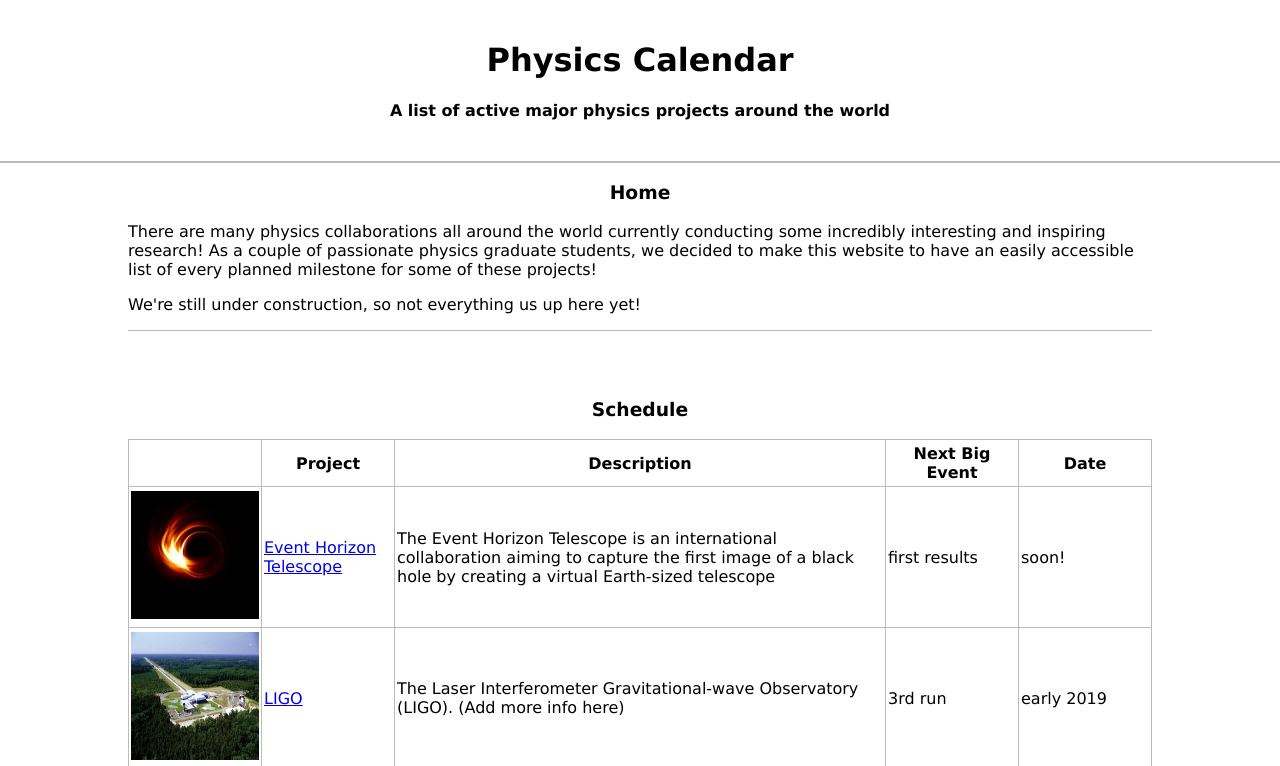
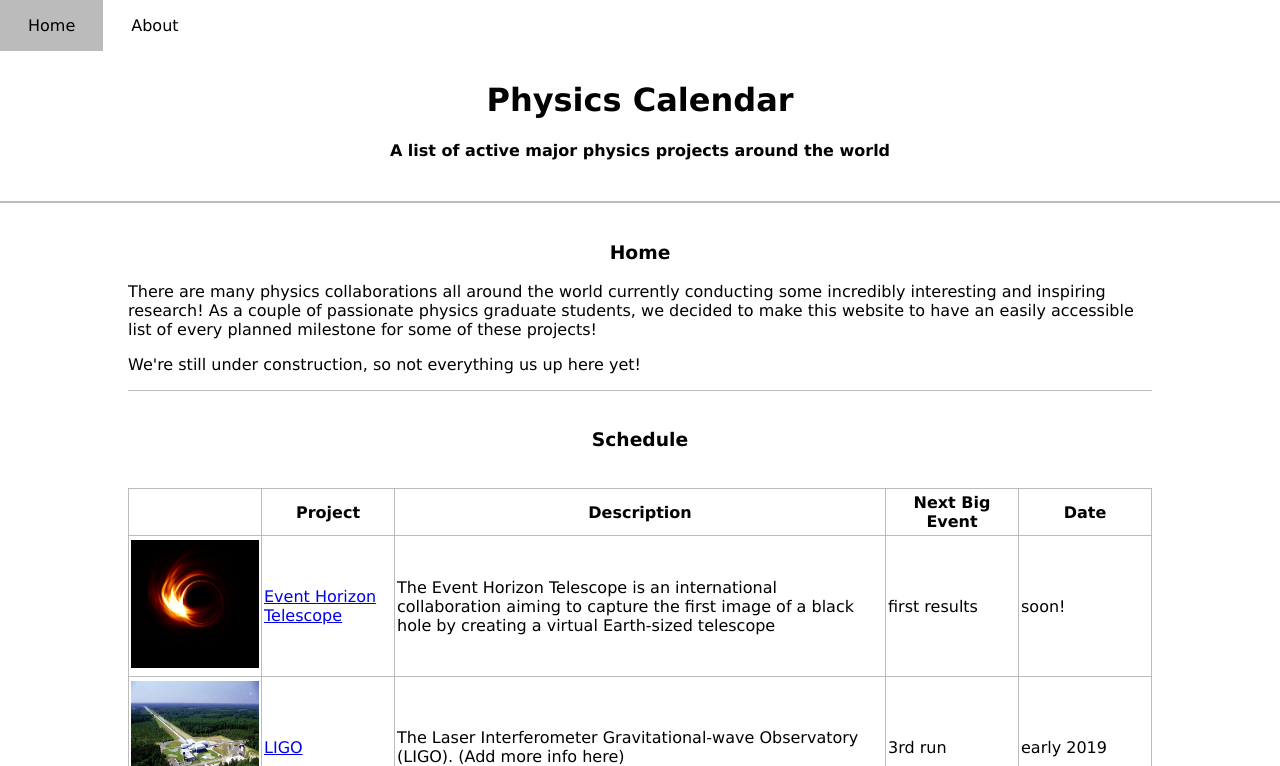
Before and after one commit to WSLockhart/phys_calendar, a plain HTML site: page index.html in a window 1280 px wide. Shown: the top 766 px of the page. Drawn offline with Linux system fonts and the light colour scheme.

Commit message:
Added about.html & navbar

```diff
--- a/css/style.css
+++ b/css/style.css
@@ -15,7 +15,7 @@ h1, h2, h3, h4, h5, h6 {
 .header {
     background: #fff;
     align-items: center;
-    padding-top: 20px;
+    padding-top: 60px;
     padding-bottom: 20px;
     margin: auto;
     left: 0;
@@ -23,17 +23,52 @@ h1, h2, h3, h4, h5, h6 {
     border-bottom: 2px solid #bbb;
 }
 
+.navbar-wrapper {
+    /* border-bottom: 2px solid #bbb; */
+    margin: 0;
+    position: absolute;
+    top: 0px;
+    background-color: #fff;
+    width: 100vw;
+}
+
+.navbar {
+    margin: auto;
+}
+
+.navbar li{
+    list-style-type: none;
+    display: block;
+    float: left;
+}
+
+.navbar li:not(:last-child) {
+    /* border-right: 1px solid #bbb; */
+}
+
+.navbar li a {
+    display: block;
+    color: #000;
+    text-decoration: none;
+    padding: 16px 28px;
+}
+
+.navbar li a:hover {
+    background-color: #bbb;
+}
+
 .content {
     width: 80vw;
     margin: auto;
+    padding-top: 20px;
 }
 
 .content-table {
     float: none;
     display: block;
-    padding-top: 50px;
     margin: auto;
     width: 80vw;
+    padding-top: 20px;
 }
 
 .paragraph1 {
--- a/index.html
+++ b/index.html
@@ -8,6 +8,13 @@
 
 </head>
 <body>
+
+    <div class="navbar-wrapper">
+        <div class="navbar">
+            <li><a href="#">Home</a></li>
+            <li><a href="about.html">About</a></li>
+        </div>
+    </div>
 
     <div class="header">
         <h1>Physics Calendar</h1>
@@ -25,7 +32,7 @@
         </div>
         <div class="content-table">
             <h3>Schedule</h3>
-
+            <br>
             <table>
                 <tr>
                     <th id="img"> </th>
```
Also changed, not shown: about.html (added, +28 -0 lines).
